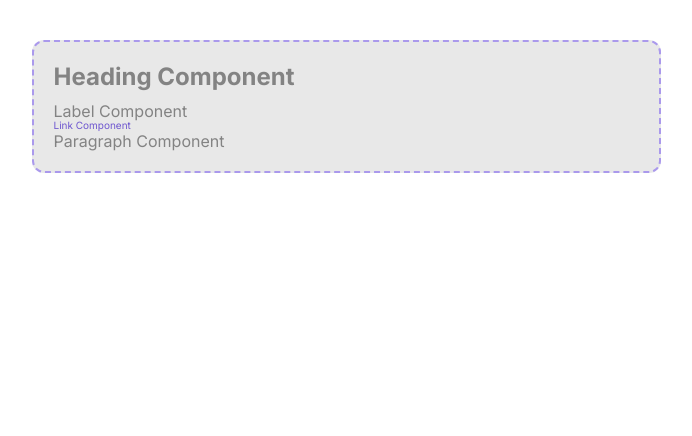
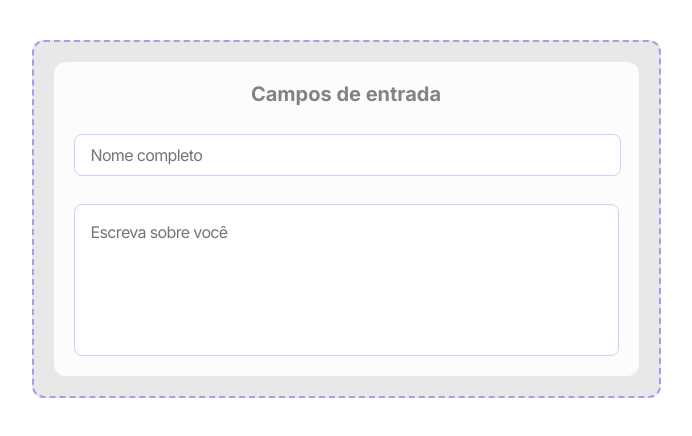
Before and after one commit to MarcosSantosDev/stitches-with-radix, a Next.js app: page / in a window 1280 px wide. Shown: the top 436 px of the page, without its empty margins (294-986 px from the left). Built offline with nearby package versions, Linux system fonts and the light colour scheme.

Commit message:
feat: input field components

```diff
--- /dev/null
+++ b/src/common/components/context/components-use-cases/Inputs.tsx
@@ -0,0 +1,19 @@
+import * as React from 'react'
+
+import { TextArea } from "@/common/components/form/TextArea/TextArea";
+import { TextField } from "@/common/components/form/TextField/TextField";
+import { Heading } from "@/common/components/structure/Typography/Typography";
+
+import * as S from './Playground.styles';
+
+export default function Inputs() {
+  return (
+    <S.Card>
+      <Heading as="h2" size="lg">Campos de entrada</Heading>
+      <br />
+      <TextField key="1" placeholder="Nome completo" />
+      <br />
+      <TextArea key="2" placeholder="Escreva sobre você" />
+    </S.Card>
+  );
+}
--- /dev/null
+++ b/src/common/components/context/components-use-cases/Playground.styles.ts
@@ -0,0 +1,25 @@
+import { styled } from '@/styles/stitches.config'
+
+export const CardGroup = styled('div', {
+  width: "100%",
+  display: 'grid',
+  rowGap: '$10'
+});
+
+export const Card = styled('div', {
+  display: 'grid',
+  justifyContent: 'center',
+  gap: '$2',
+  background: '$gray1',
+  padding: '$5',
+  border: 'none',
+  borderRadius: '$3',
+  textAlign: 'center'
+});
+
+export const GroupButton = styled('div', {
+  display: 'flex',
+  justifyContent: 'center',
+  alignItems: 'center',
+  gap: '$6'
+});
--- /dev/null
+++ b/src/common/components/context/components-use-cases/Playground.tsx
@@ -0,0 +1,13 @@
+import * as React from 'react'
+
+import Inputs from './Inputs';
+
+import * as S from './Playground.styles';
+
+export default function Playground() {
+  return (
+    <S.CardGroup>
+      <Inputs />
+    </S.CardGroup>
+  );
+}
--- /dev/null
+++ b/src/common/components/form/TextArea/TextArea.styles.ts
@@ -0,0 +1,24 @@
+import * as RadixCheckbox from '@radix-ui/react-checkbox';
+
+import { styled } from '@/styles/stitches.config'
+
+export const TextArea = styled('textarea', {
+  all: 'unset',
+  border: '1px solid',
+  borderColor: '$violet6',
+  borderRadius: '$2',
+  backgroundColor: 'white',
+  fontSize: '$4',
+  color: "$gray10",
+  fontFamily: "$system",
+  fontStyle: "normal",
+  fontWeight: 400,
+  lineHeight: "148%",
+  letterSpacing: "-0.04em",
+  padding: "$4",
+  textAlign: 'left',
+  wordWrap: 'break-word',
+  "&:invalid": {
+    borderColor: "$red10",
+  }
+});
--- /dev/null
+++ b/src/common/components/form/TextArea/TextArea.tsx
@@ -0,0 +1,24 @@
+import * as React from 'react';
+
+import * as S from './TextArea.styles';
+
+export interface TextAreaProps
+  extends React.TextareaHTMLAttributes<HTMLTextAreaElement> {}
+
+export const TextArea = React.forwardRef<HTMLTextAreaElement, TextAreaProps>(({
+  cols = 50,
+  rows = 5,
+  ...props
+}, forwardRef) => {
+  return (
+    <S.TextArea
+      {...props}
+      cols={cols}
+      rows={rows}
+      autoComplete="off"
+      ref={forwardRef}
+    />
+  );
+})
+
+TextArea.displayName = 'TextArea';
--- /dev/null
+++ b/src/common/components/form/TextField/TextField.ts
@@ -0,0 +1,18 @@
+import { styled } from '@/styles/stitches.config'
+
+export const TextField = styled('input', {
+  width: '100%',
+  height: '$10',
+  border: '1px solid',
+  borderColor: '$violet6',
+  borderRadius: '$2',
+  backgroundColor: 'white',
+  textIndent: '16px',
+  fontSize: '$4',
+  color: "$gray10",
+  fontFamily: "$system",
+  fontStyle: "normal",
+  fontWeight: 400,
+  lineHeight: "148%",
+  letterSpacing: "-0.04em",
+})
--- a/src/common/modules/examples/examples.tsx
+++ b/src/common/modules/examples/examples.tsx
@@ -1,24 +1,13 @@
 import * as React from 'react'
 
-import {
-  Heading,
-  Label,
-  Link,
-  Paragraph
-} from '@/common/components/structure/Typography/Typography';
+import Playground from '@/common/components/context/components-use-cases/Playground';
 
 import * as S from "./examples.styles";
 
 export default function Examples() {
   return (
     <S.Container size="2">
-      <Heading>Heading Component</Heading>
-      <br />
-      <Label>Label Component</Label>
-      <br />
-      <Link href='/'>Link Component</Link>
-      <br />
-      <Paragraph>Paragraph Component</Paragraph>
+      <Playground />
     </S.Container>
   );
 }
```
